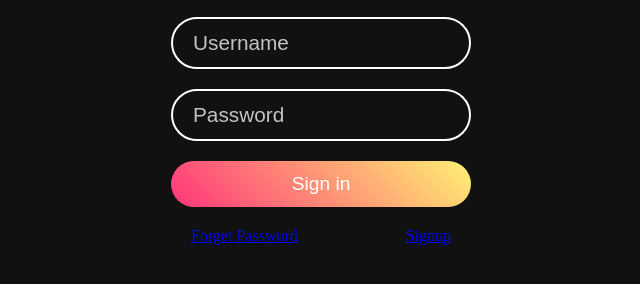
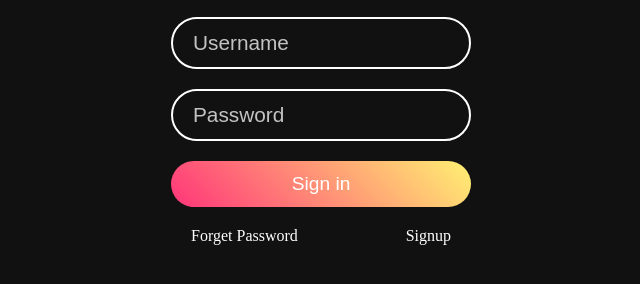
Before and after one commit to KILLERTIAN/Creative-Login-Form, a plain HTML site: page index.html in a window 1280 px wide. Shown: the part 298-582 px from the top of the page, without its empty margins (319-959 px from the left). Drawn offline with Linux system fonts and the light colour scheme.

Commit message:
updated css

```diff
--- a/style.css
+++ b/style.css
@@ -75,3 +75,8 @@ body {
     align-items: center;
     padding: 0 20px;
 }
+
+.container .login .links a {
+    color: #fff;
+    text-decoration: none;
+}
```
